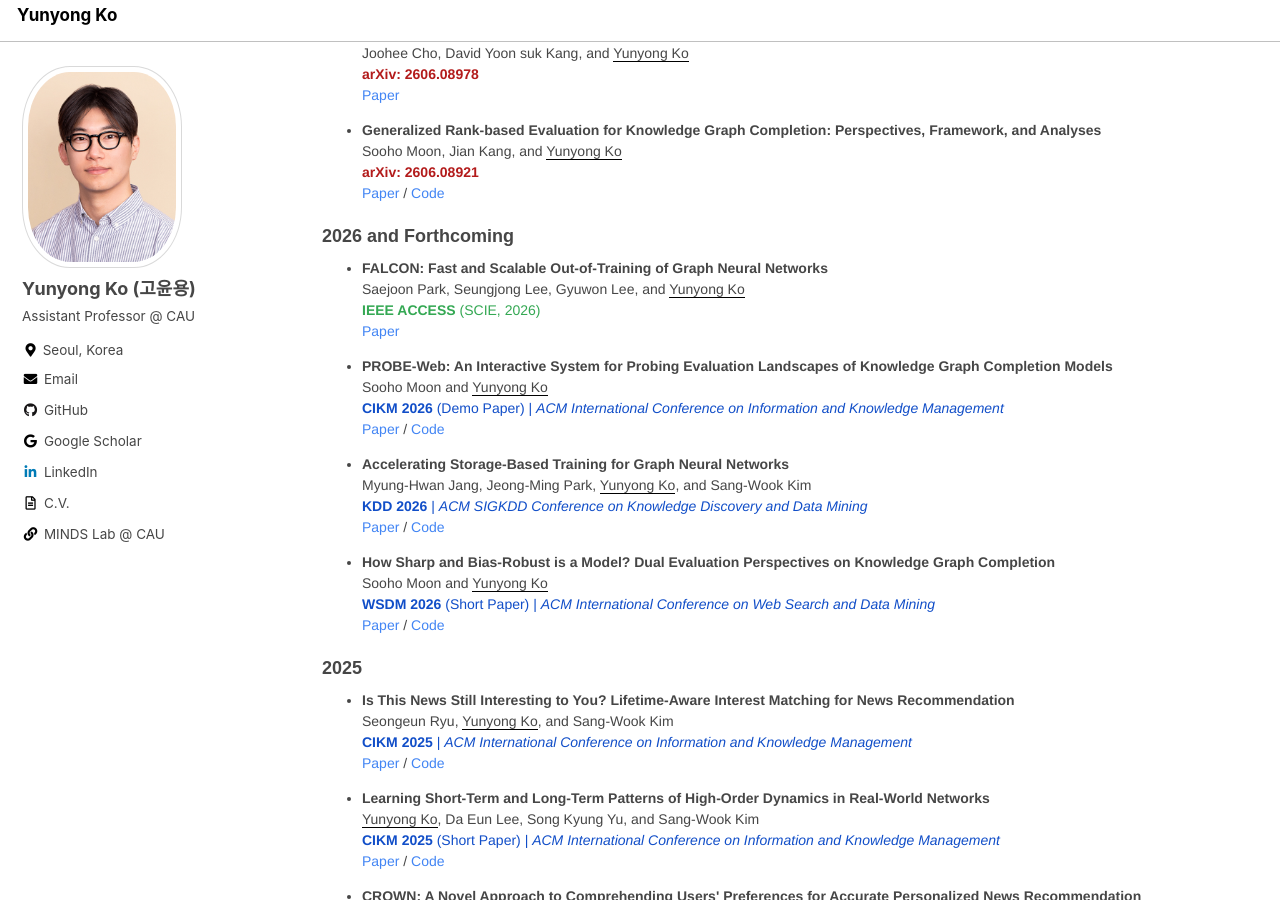
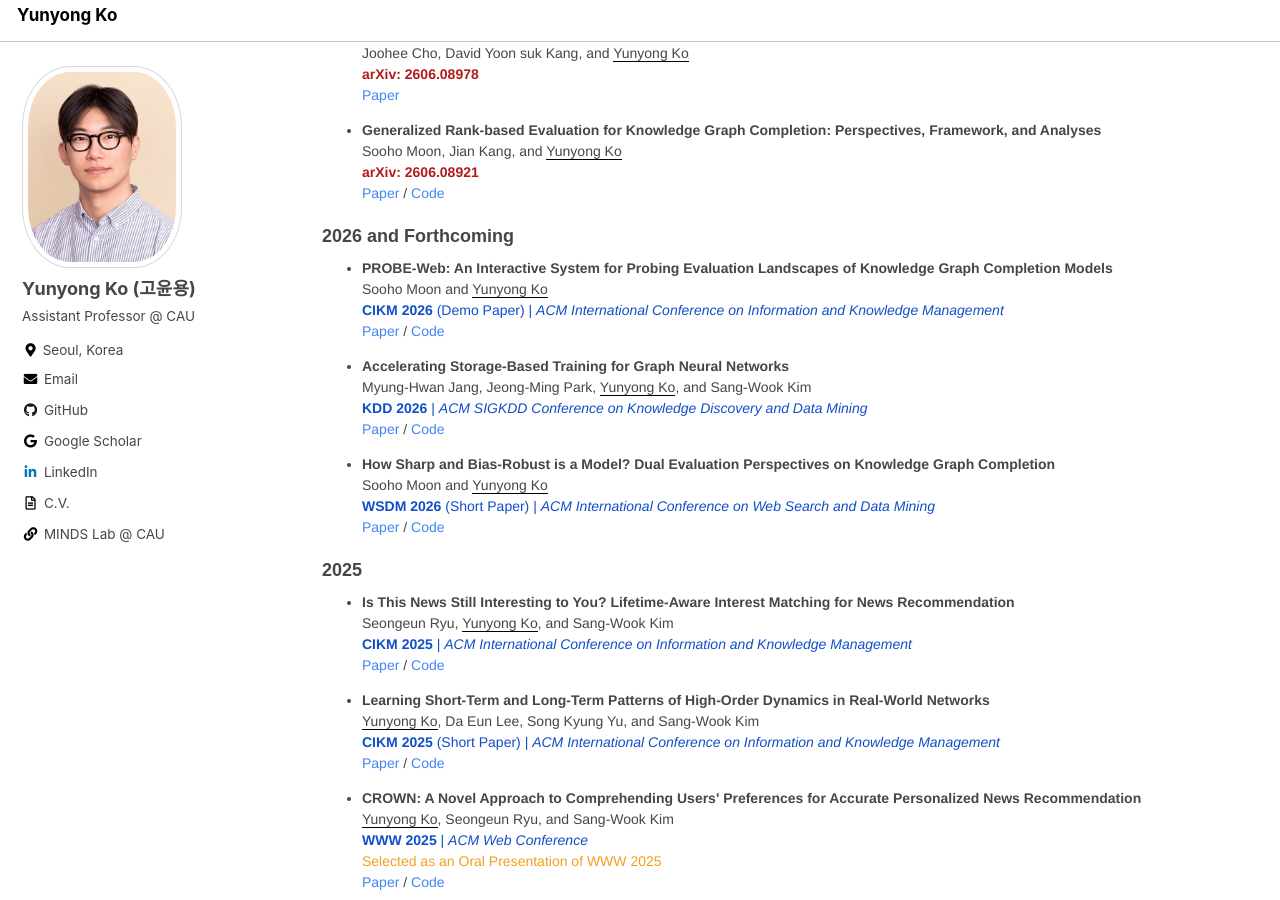
Before and after one commit to yy-ko/yy-ko.github.io, a Jekyll site: the page built from index.html, in a window 1280 px wide and 900 px high, scrolled down 934 px. Built offline with Jekyll 4.4.1, drawn with Linux system fonts in a browser that asks for light colours; cached includes are drawn as plain includes; the list of posts is cut into pages by our own code.

Commit message:
access removed

```diff
--- a/index.html
+++ b/index.html
@@ -120,13 +120,13 @@ author_profile: true
 	</ul>
 	<span class="year"><strong>2026 and Forthcoming</strong></span>
 	<ul class="my_list">
-		<li style="padding-bottom:7px">
-			<strong class='title'>FALCON: Fast and Scalable Out-of-Training of Graph Neural Networks</strong> <br>
-			Saejoon Park, Seungjong Lee, Gyuwon Lee, and <u>Yunyong Ko</u> <br>
-			<span class="venue journal"><strong>IEEE ACCESS</strong> (SCIE, 2026)</span>
-			<br>
-			<span> <a href="#">Paper</a> </span> <br>
-		</li>
+		<!-- <li style="padding-bottom:7px"> -->
+			<!-- <strong class='title'>FALCON: Fast and Scalable Out-of-Training of Graph Neural Networks</strong> <br>  -->
+			<!-- Saejoon Park, Seungjong Lee, Gyuwon Lee, and <u>Yunyong Ko</u> <br>  -->
+			<!-- <span class="venue journal"><strong>IEEE ACCESS</strong> (SCIE, 2026)</span> -->
+			<!-- <br> -->
+			<!-- <span> <a href="#">Paper</a> </span> <br> -->
+		<!-- </li> -->
 		<li style="padding-bottom:7px">
 			<strong class='title'>PROBE-Web: An Interactive System for Probing Evaluation Landscapes of Knowledge Graph Completion Models</strong> <br>
 			Sooho Moon and <u>Yunyong Ko</u> <br>
```
